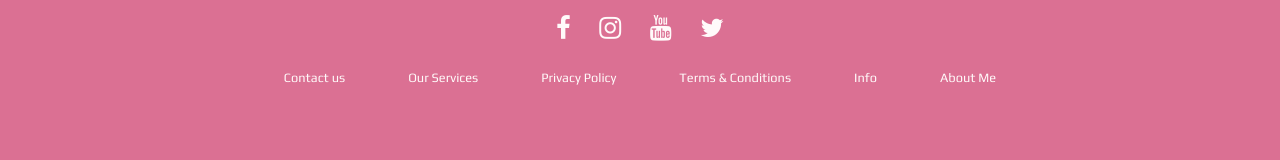
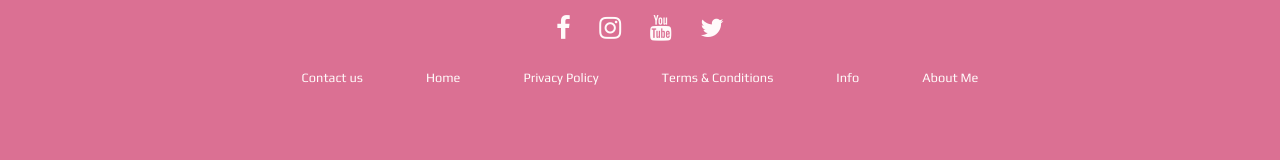
Before and after one commit to tarkycglv/z-contact-form, a plain HTML site: page index.html in a window 1280 px wide. Shown: the part 795-955 px from the top of the page. Drawn offline with Linux system fonts and the light colour scheme.

Commit message:
Update index.html

```diff
--- a/index.html
+++ b/index.html
@@ -55,7 +55,7 @@
 <div class="row">
 <ul>
 <li><a href="https://zeixora-contact.netlify.app/#">Contact us</a></li>
-<li><a href="#">Our Services</a></li>
+<li><a href="https://zeixora-zeynep.netlify.app/">Home</a></li>
 <li><a href="#">Privacy Policy</a></li>
 <li><a href="#">Terms & Conditions</a></li>
 <li><a href="https://zeixora-zeynep.netlify.app/">Info</a></li>
```
